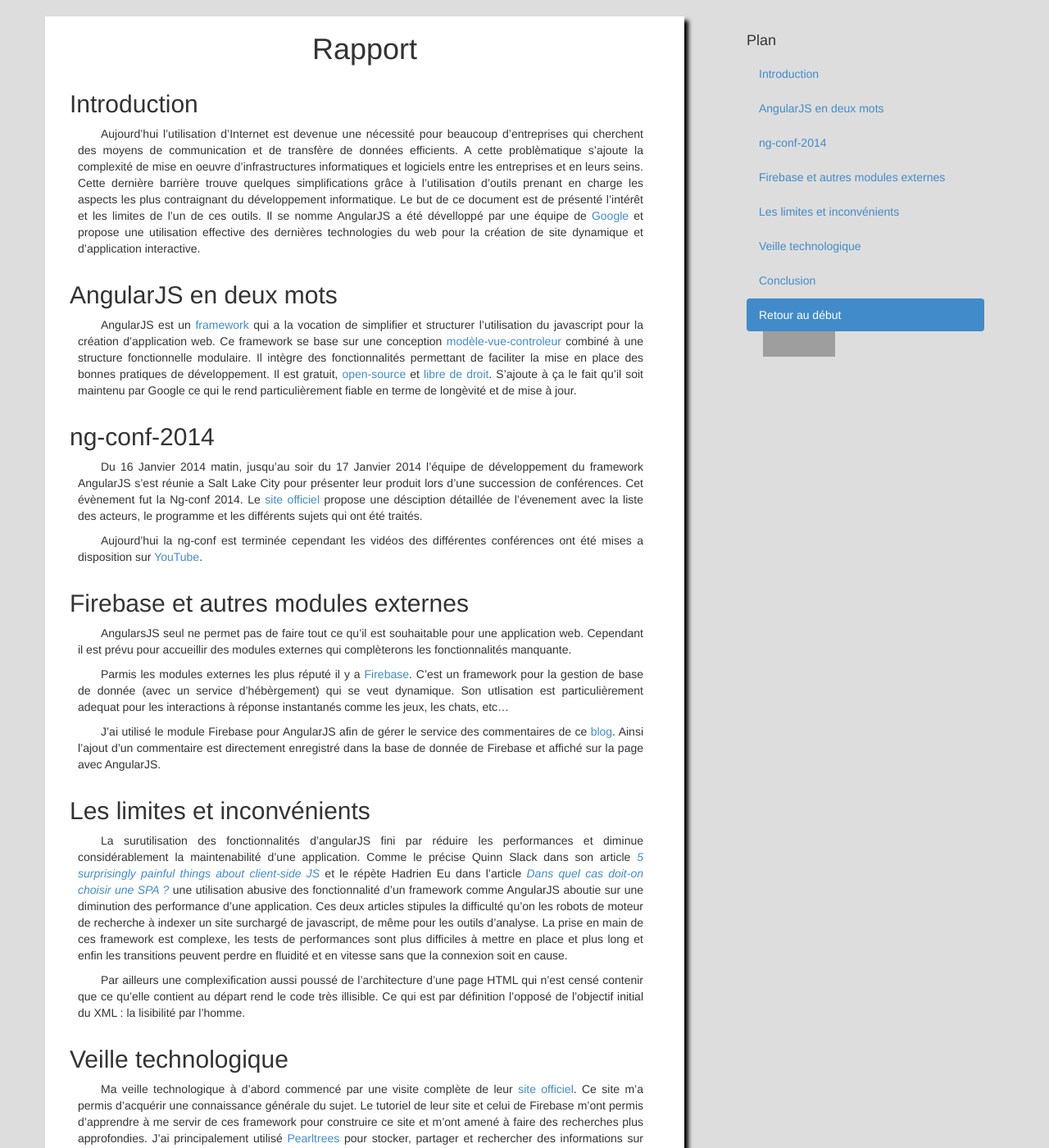
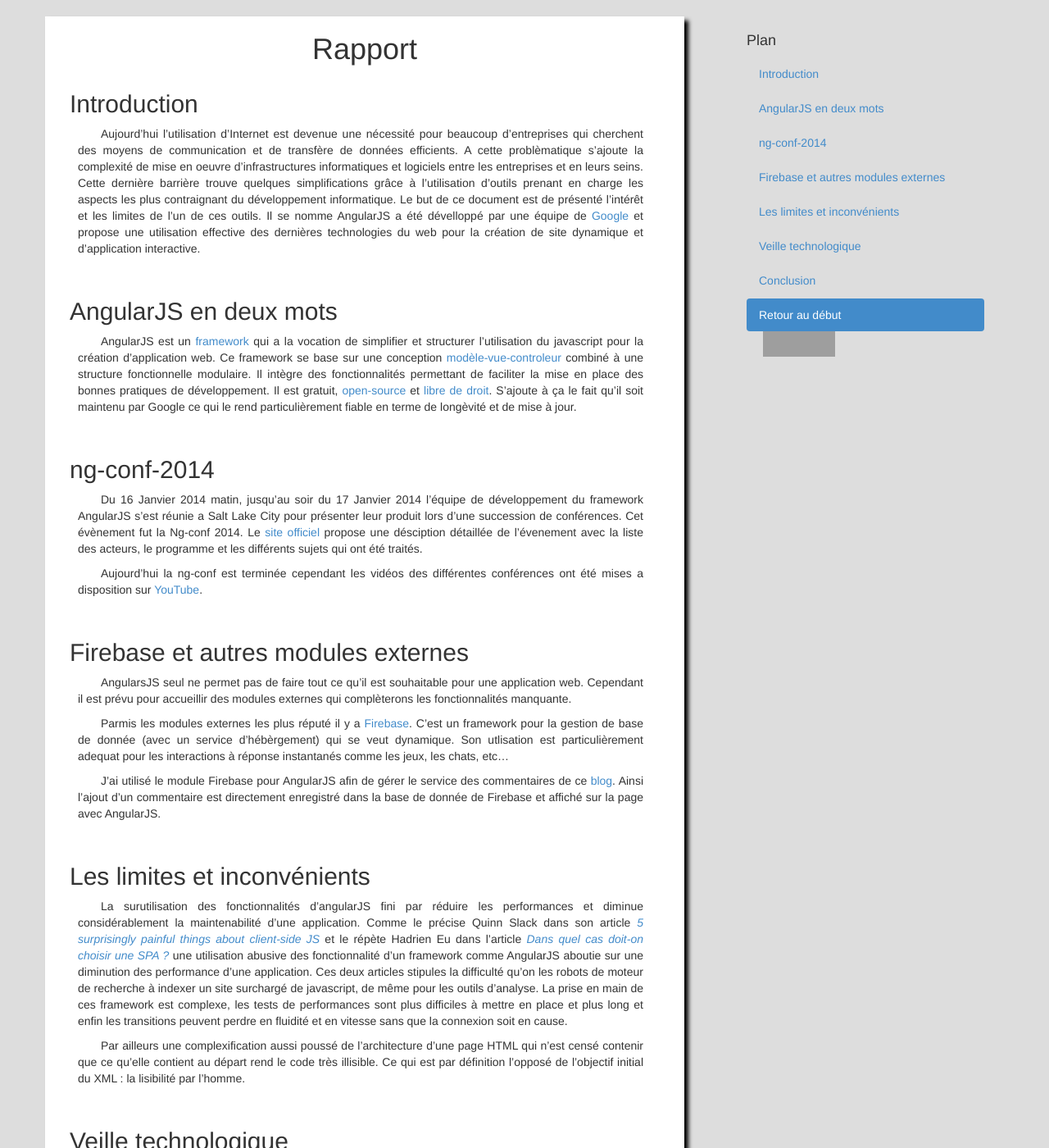
Before and after one commit to Towl/vtecl, a Jekyll site: the page built from rapport.html, in a window 1280 px wide and 1400 px high. Shown: the whole window at 82% size. Built offline with Jekyll 4.4.1, drawn with Linux system fonts in a browser that asks for light colours; Markdown is read by kramdown in place of the engine named in the settings; grey boxes are pictures that could not be loaded.

Commit message:
rectif css

```diff
--- a/css/rapport.css
+++ b/css/rapport.css
@@ -19,7 +19,7 @@ h2{
 }
 
 .common-text{
-	margin:10px 50px 0px 20px;
+	margin:10px 50px 30px 20px;
 	text-indent:2em;
 }
 
```
